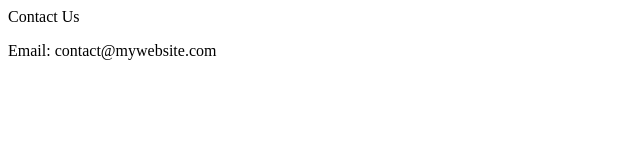
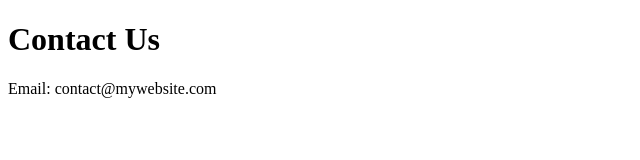
Before and after one commit to x3rbl1nx/MyWebsiteProject, a plain HTML site: page contact.html in a window 1280 px wide. Shown: the whole page, without its empty margins (0-640 px from the left). Drawn offline with Linux system fonts and the light colour scheme.

Commit message:
Fix the missing <h1> tag in contact page

```diff
--- a/contact.html
+++ b/contact.html
@@ -11,7 +11,7 @@
 <body>
 
 
-    Contact Us</h1>
+    <h1>Contact Us</h1>
 
     <p>Email: contact@mywebsite.com</p>
 
```
